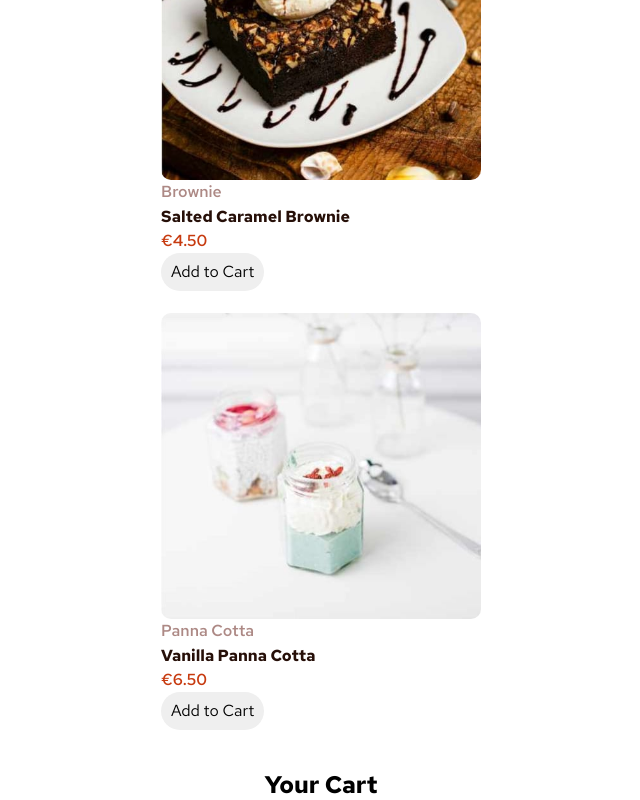
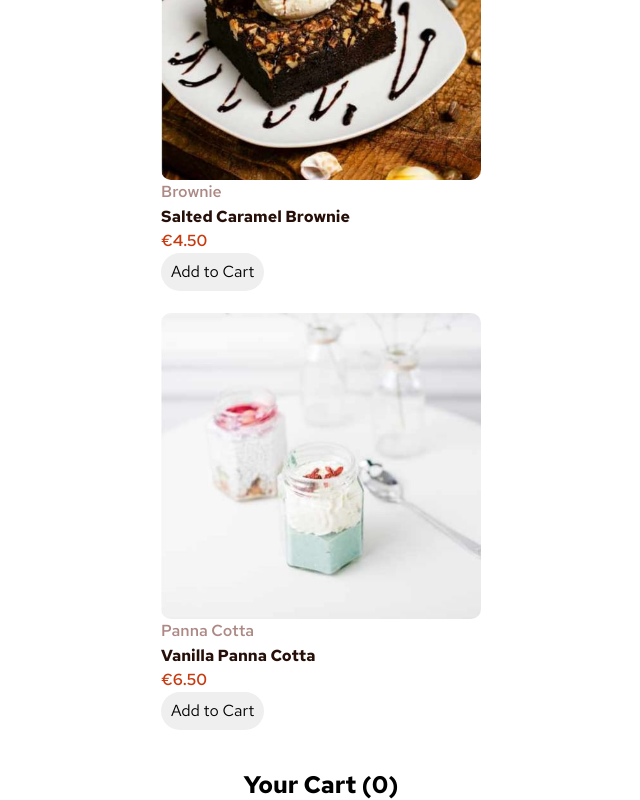
Before and after one commit to zanfa97/product-list-with-cart-main, an Angular app: page / in a window 1280 px wide. Shown: the part 3287-4087 px from the top of the page, without its empty margins (319-959 px from the left). Built offline with nearby package versions, Linux system fonts and the light colour scheme.

Commit message:
display items quantity to cart summary

```diff
--- a/src/app/cart/cart-summary/cart-summary.html
+++ b/src/app/cart/cart-summary/cart-summary.html
@@ -1,4 +1,4 @@
-<h2>Your Cart</h2>
+<h2>Your Cart ({{ itemsQuantity() }})</h2>
 @for (item of allItems(); track item.name) {
   <app-cart-item [item]="item" />
   <button type="button">Remove</button>
--- a/src/app/cart/cart-summary/cart-summary.ts
+++ b/src/app/cart/cart-summary/cart-summary.ts
@@ -1,4 +1,4 @@
-import { ChangeDetectionStrategy, Component, inject, OnInit } from '@angular/core';
+import { ChangeDetectionStrategy, Component, computed, inject, OnInit } from '@angular/core';
 import { CartService } from '../cart.service';
 import { CartItem } from '../cart-item/cart-item';
 
@@ -10,6 +10,9 @@ import { CartItem } from '../cart-item/cart-item';
   changeDetection: ChangeDetectionStrategy.Eager,
 })
 export class CartSummary {
-  protected readonly cartService = inject(CartService);
+  private readonly cartService = inject(CartService);
   protected readonly allItems = this.cartService.items.asReadonly();
+  protected itemsQuantity = computed(() =>
+    this.allItems().reduce((quantity, item) => quantity + item.quantity, 0),
+  );
 }
```
